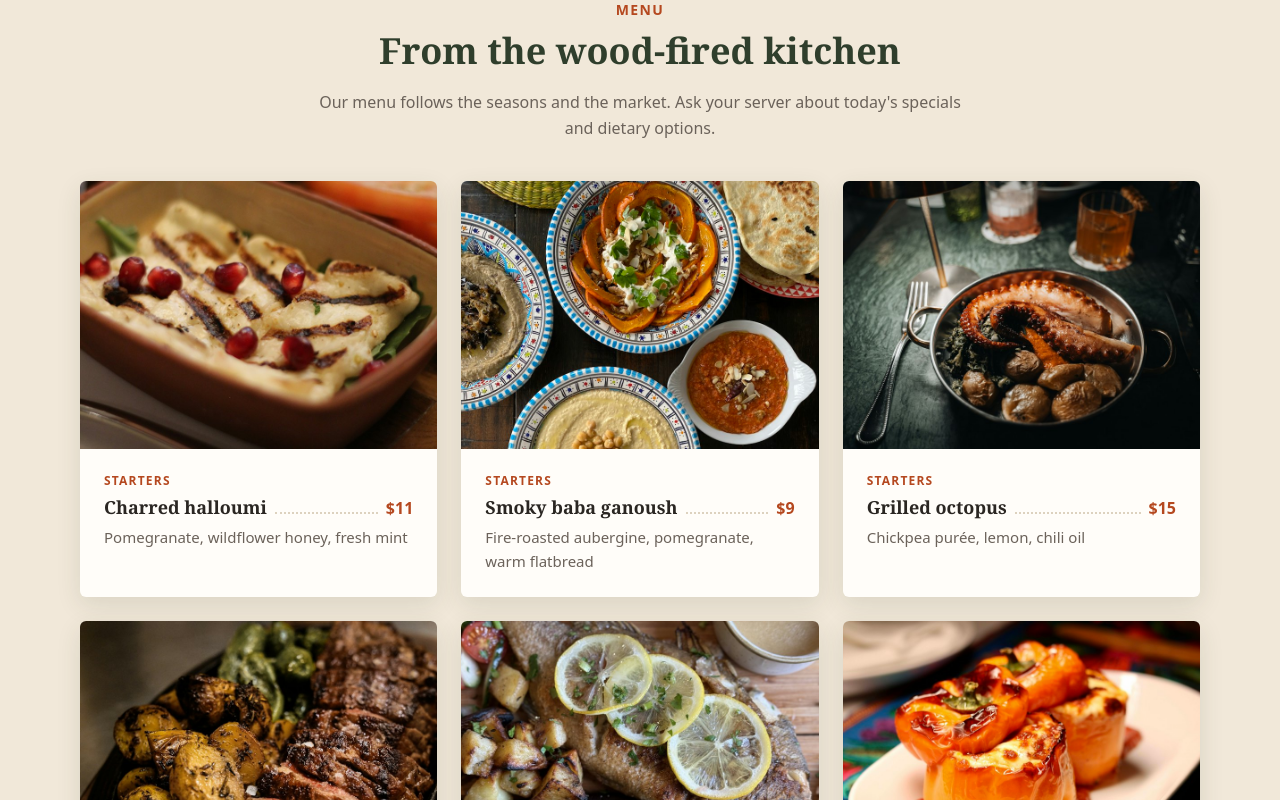
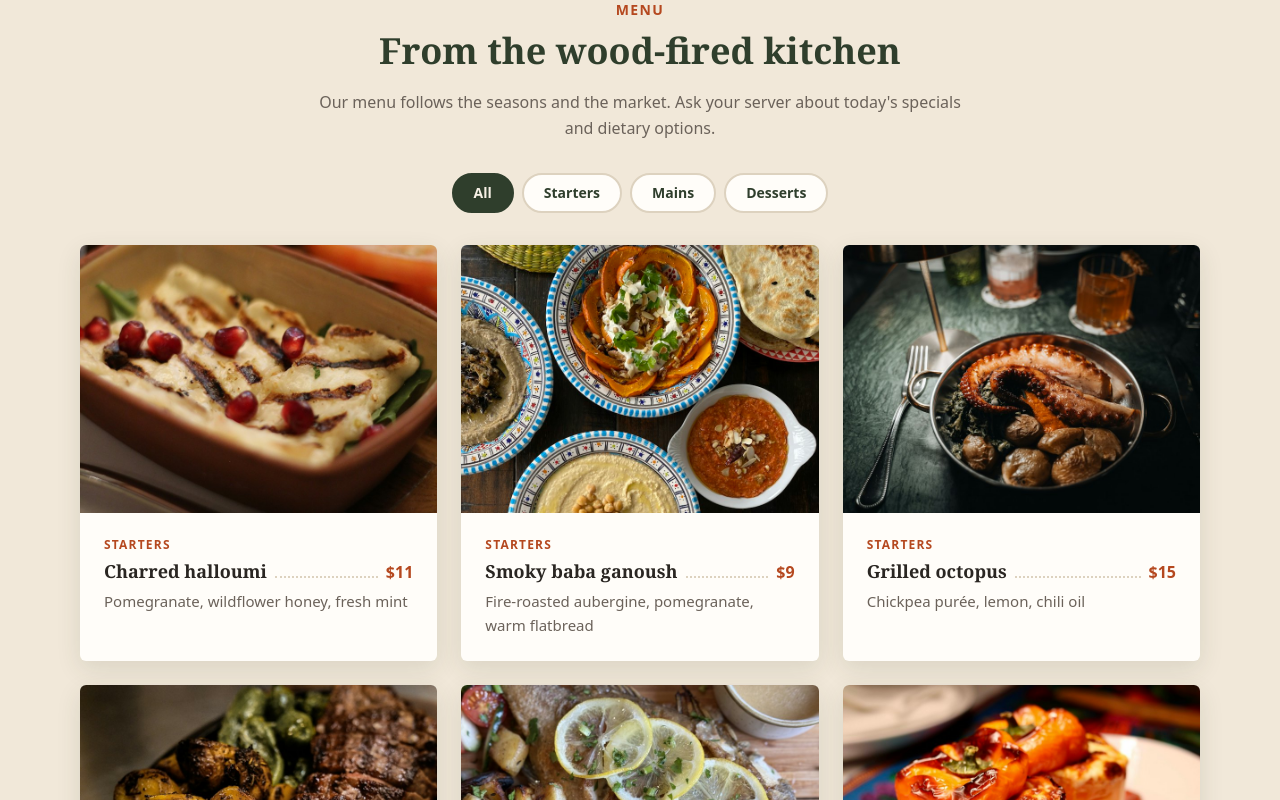
Before and after one commit to Mousta-Med/practicum-restaurant-site, a React (Vite) app: page / in a window 1280 px wide. Shown: the part 1615-2415 px from the top of the page. Built offline with nearby package versions, Linux system fonts and the light colour scheme.

Commit message:
Add category filter to menu with useState

```diff
--- a/src/components/Menu.jsx
+++ b/src/components/Menu.jsx
@@ -1,20 +1,54 @@
+import { useState } from 'react'
 import { menuItems } from '../data/menu.js'
 import MenuCard from './MenuCard.jsx'
 import SectionHeading from './SectionHeading.jsx'
 
+// 'All' plus each category found in the data, without duplicates
+const categories = ['All', ...new Set(menuItems.map((item) => item.category))]
+
 function Menu() {
+  const [activeCategory, setActiveCategory] = useState('All')
+
+  const visibleItems =
+    activeCategory === 'All' ? menuItems : menuItems.filter((item) => item.category === activeCategory)
+
   return (
     <section id="menu" aria-labelledby="menu-title" className="bg-sand py-16 md:py-20">
       <div className="mx-auto max-w-6xl px-4">
-        <div className="mx-auto mb-10 max-w-2xl text-center">
+        <div className="mx-auto mb-8 max-w-2xl text-center">
           <SectionHeading id="menu-title" eyebrow="Menu" title="From the wood-fired kitchen" />
           <p className="text-muted">
             Our menu follows the seasons and the market. Ask your server about today's specials and dietary options.
           </p>
         </div>
 
+        <div role="group" aria-label="Filter dishes by category" className="mb-8 flex flex-wrap justify-center gap-2">
+          {categories.map((category) => {
+            const isActive = category === activeCategory
+            return (
+              <button
+                key={category}
+                type="button"
+                onClick={() => setActiveCategory(category)}
+                aria-pressed={isActive}
+                className={`rounded-full border-2 px-4 py-2 text-sm font-semibold transition-colors sm:px-5 ${
+                  isActive
+                    ? 'border-olive bg-olive text-linen'
+                    : 'border-line bg-surface text-olive hover:border-olive'
+                }`}
+              >
+                {category}
+              </button>
+            )
+          })}
+        </div>
+
+        <p aria-live="polite" className="sr-only">
+          Showing {visibleItems.length} dishes
+        </p>
+
         <ul className="grid gap-6 sm:grid-cols-2 lg:grid-cols-3">
-          {menuItems.map((item) => (
+          {visibleItems.map((item) => (
             <li key={item.id}>
               <MenuCard item={item} />
             </li>
```
